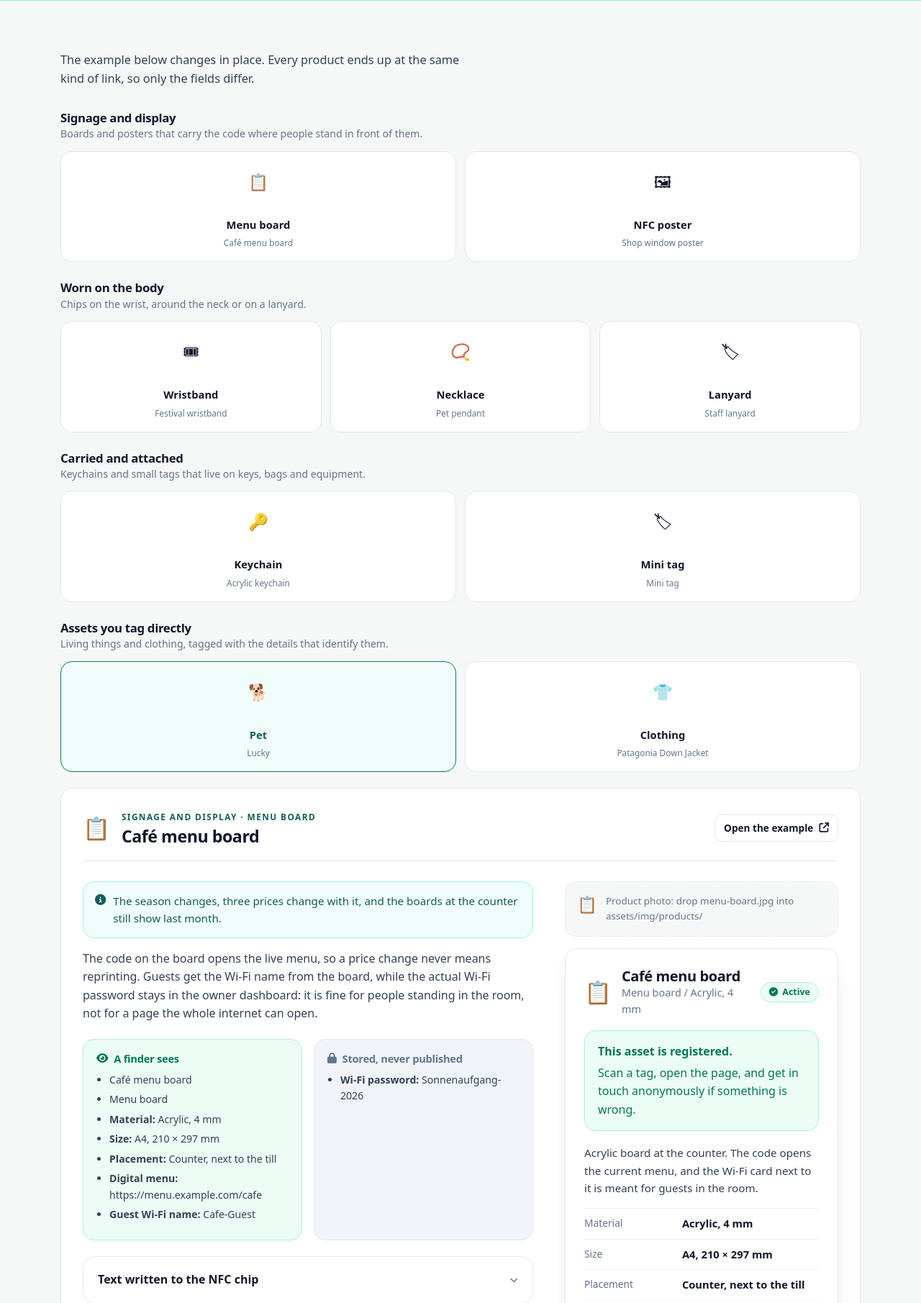
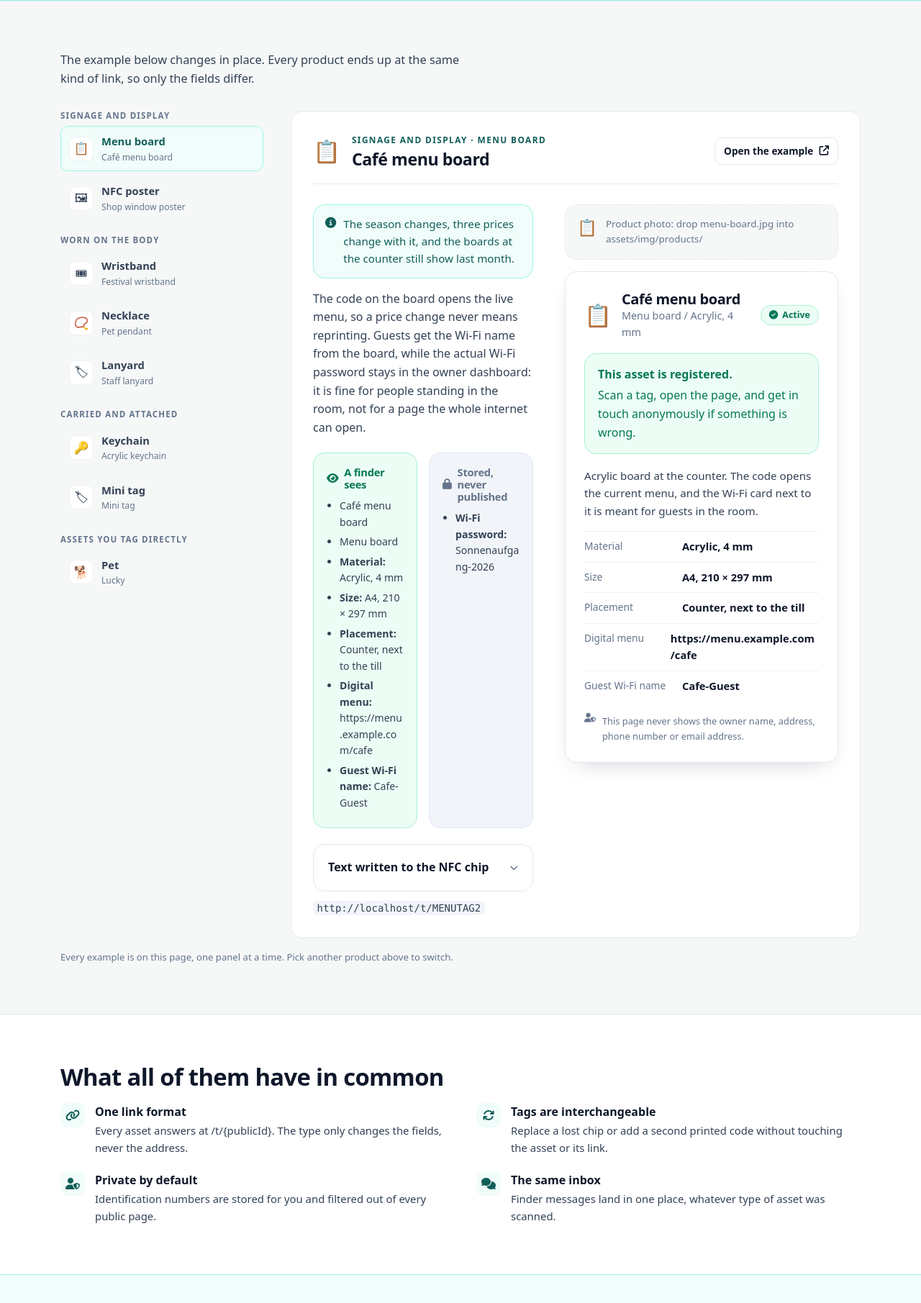
Before and after one commit to albertlisage-ux/NFC, a PHP site: page /use-cases in a window 1280 px wide. Shown: the part 360-2171 px from the top of the page at 72% size. Run offline with PHP 8.4, Linux system fonts and the light colour scheme.

Commit message:
Keep the product list in view while browsing examples
Clicking a product used to push the example below the (now scrolled away)
product grid, so switching again meant scrolling back up. The catalogue is
now the common sticky layout:

- desktop: a two column layout with the product list pinned in a left
  sidebar (grouped by family) and the selected example on the right
- narrow screens: the same list becomes a pinned horizontal strip under
  the site header, grouped with small family labels
- the active product is highlighted from the URL fragment, so deep links
  and the back button still behave, and no JavaScript is required

Also: the family cards on the home page now link straight to the first
product of that family, so a visitor lands on content instead of a list.

Three new layout checks cover the behaviour: the list is still on screen
after switching, it stays pinned while scrolling, and a product can be
chosen from a scrolled position.

```diff
--- a/assets/css/portal.css
+++ b/assets/css/portal.css
@@ -469,29 +469,52 @@ code, kbd, samp {
 
 .section-tabs .tab-heading { margin-bottom: 6px; }
 
-.type-tabs { margin-top: 26px; }
+/*
+ * Catalogue layout: a sticky product list beside the example that is being
+ * read. The list never scrolls away, so switching products never means
+ * scrolling back to the top.
+ */
+.catalog {
+  display: grid;
+  grid-template-columns: 286px minmax(0, 1fr);
+  gap: 34px;
+  align-items: start;
+  margin-top: 26px;
+}
 
-.type-group + .type-group { margin-top: 26px; }
-.type-group-head { margin-bottom: 12px; }
-.type-group-head h2 { font-size: 1.05rem; margin-bottom: 2px; }
-.type-group-head p { margin: 0; font-size: .88rem; color: var(--muted); }
-
-.type-tablist { display: grid; grid-template-columns: repeat(auto-fit, minmax(170px, 1fr)); gap: 12px; }
-.type-tab {
-  display: flex; flex-direction: column; align-items: center; gap: 4px;
-  padding: 16px 12px; text-align: center; color: inherit;
-  background: var(--surface); border: 1px solid var(--line); border-radius: var(--r-card);
-  transition: border-color .15s ease, background-color .15s ease, transform .12s ease;
+.catalog-nav {
+  position: sticky;
+  top: 96px;
+  max-height: calc(100dvh - 128px);
+  overflow-y: auto;
+  padding-right: 4px;
 }
-.type-tab:hover { text-decoration: none; border-color: var(--accent-line); transform: translateY(-2px); }
-.type-tab .type-tile-mark { font-size: 1.4rem; line-height: 1; }
-.type-tab-label { font-weight: 640; font-size: .92rem; }
-.type-tab-hint { font-size: .74rem; color: var(--muted); }
-.type-tab-media { display: grid; place-items: center; width: 100%; min-height: 64px; margin-bottom: 6px; }
-.type-tab-media img {
-  width: 100%; max-width: 180px; aspect-ratio: 4 / 3; object-fit: cover;
-  border-radius: 10px; border: 1px solid var(--line-soft);
+.catalog-group + .catalog-group { margin-top: 20px; }
+.catalog-group-title {
+  margin: 0 0 8px; font-size: .72rem; font-weight: 700;
+  text-transform: uppercase; letter-spacing: .1em; color: var(--muted);
 }
+.catalog-list { list-style: none; margin: 0; padding: 0; display: grid; gap: 6px; }
+.catalog-item {
+  display: flex; align-items: center; gap: 11px;
+  padding: 9px 11px; color: var(--ink-soft);
+  border: 1px solid transparent; border-radius: var(--r-control);
+  transition: background-color .15s ease, border-color .15s ease;
+}
+.catalog-item:hover { text-decoration: none; background: var(--surface); border-color: var(--line); }
+.catalog-item-mark {
+  flex: 0 0 auto; width: 34px; height: 34px; border-radius: 9px;
+  display: grid; place-items: center; overflow: hidden;
+  background: var(--surface); border: 1px solid var(--line-soft); font-size: 1.05rem;
+}
+.catalog-item-mark img { width: 100%; height: 100%; object-fit: cover; }
+.catalog-item-body { display: flex; flex-direction: column; min-width: 0; }
+.catalog-item-body strong { font-size: .92rem; font-weight: 620; }
+.catalog-item-body small {
+  color: var(--muted); font-size: .76rem;
+  overflow: hidden; text-overflow: ellipsis; white-space: nowrap;
+}
+.catalog-item:focus-visible { outline: 2px solid var(--accent); outline-offset: 2px; }
 
 /* Grouped product picker in the owner forms. */
 .type-group-select { border: 0; padding: 0; margin: 0 0 14px; }
@@ -500,29 +523,42 @@ code, kbd, samp {
   color: var(--muted); font-weight: 700; padding: 0 0 8px;
 }
 
-/* The selected tab is the one whose panel is targeted, or the first one when
-   the page was opened without a fragment. */
-.type-tabs:not(:has(.type-panel:target)) .type-tab[href="#type-pet"],
-.type-tabs:has(#type-pet:target) .type-tab[href="#type-pet"],
-.type-tabs:has(#type-bicycle:target) .type-tab[href="#type-bicycle"],
-.type-tabs:has(#type-vehicle:target) .type-tab[href="#type-vehicle"],
-.type-tabs:has(#type-clothing:target) .type-tab[href="#type-clothing"],
-.type-tabs:has(#type-item:target) .type-tab[href="#type-item"],
-.type-tabs:has(#type-industrial:target) .type-tab[href="#type-industrial"] {
-  border-color: var(--accent);
+/* The active product is the one whose panel is targeted, or the first entry
+   when the page was opened without a fragment. */
+.catalog:not(:has(.type-panel:target)) .catalog-item[href="#type-menu_board"],
+.catalog:has(#type-menu_board:target) .catalog-item[href="#type-menu_board"],
+.catalog:has(#type-poster:target) .catalog-item[href="#type-poster"],
+.catalog:has(#type-wristband:target) .catalog-item[href="#type-wristband"],
+.catalog:has(#type-necklace:target) .catalog-item[href="#type-necklace"],
+.catalog:has(#type-lanyard:target) .catalog-item[href="#type-lanyard"],
+.catalog:has(#type-keychain:target) .catalog-item[href="#type-keychain"],
+.catalog:has(#type-mini_tag:target) .catalog-item[href="#type-mini_tag"],
+.catalog:has(#type-pet:target) .catalog-item[href="#type-pet"],
+.catalog:has(#type-clothing:target) .catalog-item[href="#type-clothing"] {
   background: var(--accent-tint);
+  border-color: var(--accent-line);
+}
+.catalog:not(:has(.type-panel:target)) .catalog-item[href="#type-menu_board"] strong,
+.catalog:has(#type-menu_board:target) .catalog-item[href="#type-menu_board"] strong,
+.catalog:has(#type-poster:target) .catalog-item[href="#type-poster"] strong,
+.catalog:has(#type-wristband:target) .catalog-item[href="#type-wristband"] strong,
+.catalog:has(#type-necklace:target) .catalog-item[href="#type-necklace"] strong,
+.catalog:has(#type-lanyard:target) .catalog-item[href="#type-lanyard"] strong,
+.catalog:has(#type-keychain:target) .catalog-item[href="#type-keychain"] strong,
+.catalog:has(#type-mini_tag:target) .catalog-item[href="#type-mini_tag"] strong,
+.catalog:has(#type-pet:target) .catalog-item[href="#type-pet"] strong,
+.catalog:has(#type-clothing:target) .catalog-item[href="#type-clothing"] strong {
   color: var(--accent-dark);
-  transform: none;
 }
 
-.type-panels { margin-top: 22px; }
+.type-panels { min-width: 0; }
 
 /* One panel at a time. Without :has() support the first panel stays visible
    and a targeted panel is added, which degrades to the previous behaviour. */
 .type-panel { display: none; }
 .type-panel:first-of-type { display: block; }
 .type-panel:target { display: block; }
-.type-tabs:has(.type-panel:target) .type-panel:first-of-type:not(:target) { display: none; }
+.catalog:has(.type-panel:target) .type-panel:first-of-type:not(:target) { display: none; }
 
 .type-panel {
   background: var(--surface);
--- a/index.php
+++ b/index.php
@@ -166,6 +166,7 @@ dat_json_ld([
 
             <div class="family-grid">
                 <?php foreach ($categories as $category): ?>
+                    <?php $firstType = dat_asset_types()[$category['types'][0] ?? 0] ?? null; ?>
                     <article class="family-card">
                         <h3><?= e($category['label']) ?></h3>
                         <p><?= e($category['hint']) ?></p>
@@ -180,7 +181,7 @@ dat_json_ld([
                                 </li>
                             <?php endforeach; ?>
                         </ul>
-                        <a class="explore-link" href="<?= e(dat_url('use-cases')) ?>#group-<?= e($category['key']) ?>">
+                        <a class="explore-link" href="<?= e(dat_url('use-cases') . ($firstType !== null ? '#type-' . $firstType['key'] : '')) ?>">
                             <?= e(t('home.family_link', 'See the examples')) ?>
                             <i class="fa-solid fa-arrow-right" aria-hidden="true"></i>
                         </a>
--- a/use-cases.php
+++ b/use-cases.php
@@ -101,14 +101,18 @@ dat_page_start([
         <div class="shell">
             <p class="section-lead"><?= e(t('cases.pick_hint', 'The example below changes in place. Every product ends up at the same kind of link, so only the fields differ.')) ?></p>
 
-            <div class="type-tabs" data-tabs>
+            <?php /*
+             * Sticky catalogue navigation: the product list stays in view while
+             * the example on the right is read, so a visitor never has to
+             * scroll back up to switch to another product. On narrow screens
+             * the same list becomes a pinned horizontal strip.
+             */ ?>
+            <div class="catalog" data-tabs>
+                <aside class="catalog-nav" aria-label="<?= e(t('cases.tablist_label', 'Products')) ?>">
                     <?php foreach ($categories as $category): ?>
-                    <section class="type-group" id="group-<?= e($category['key']) ?>">
-                        <header class="type-group-head">
-                            <h2><?= e($category['label']) ?></h2>
-                            <p><?= e($category['hint']) ?></p>
-                        </header>
-                        <div class="type-tablist" role="tablist" aria-label="<?= e($category['label']) ?>">
+                        <section class="catalog-group" id="group-<?= e($category['key']) ?>">
+                            <h2 class="catalog-group-title"><?= e($category['label']) ?></h2>
+                            <ul class="catalog-list">
                                 <?php foreach ($category['types'] as $typeId): ?>
                                     <?php
                                     $type = dat_asset_types()[$typeId] ?? null;
@@ -119,27 +123,32 @@ dat_page_start([
                                     $image = $entry !== null ? dat_product_image_url($entry['image']) : null;
                                     $isFirst = $typeId === $firstTypeId;
                                     ?>
-                                <a class="type-tile type-tab"
+                                    <li>
+                                        <a class="catalog-item"
                                            href="#type-<?= e($type['key']) ?>"
                                            id="tab-type-<?= e($type['key']) ?>"
                                            role="tab"
                                            aria-controls="type-<?= e($type['key']) ?>"
                                            aria-selected="<?= $isFirst ? 'true' : 'false' ?>"
                                            tabindex="<?= $isFirst ? '0' : '-1' ?>">
-                                    <span class="type-tab-media">
+                                            <span class="catalog-item-mark" aria-hidden="true">
                                                 <?php if ($image !== null): ?>
-                                            <img src="<?= e($image) ?>" alt="" loading="lazy" width="320" height="240">
+                                                    <img src="<?= e($image) ?>" alt="" loading="lazy" width="40" height="40">
                                                 <?php else: ?>
-                                            <span class="type-tile-mark" aria-hidden="true"><?= e($type['emoji']) ?></span>
+                                                    <?= e($type['emoji']) ?>
                                                 <?php endif; ?>
                                             </span>
-                                    <span class="type-tab-label"><?= e($type['label']) ?></span>
-                                    <span class="type-tab-hint"><?= e($entry['name'] ?? t('type.' . $type['key'] . '.example', $type['label'])) ?></span>
+                                            <span class="catalog-item-body">
+                                                <strong><?= e($type['label']) ?></strong>
+                                                <small><?= e($entry['name'] ?? t('type.' . $type['key'] . '.example', $type['label'])) ?></small>
+                                            </span>
                                         </a>
+                                    </li>
                                 <?php endforeach; ?>
-                        </div>
+                            </ul>
                         </section>
                     <?php endforeach; ?>
+                </aside>
 
                 <div class="type-panels">
                     <?php foreach ($catalog as $entry): ?>
```
Also changed, not shown: other parts of assets/css/portal.css (+20 -7 lines), scripts/ui-check.mjs (+21 -0 lines). Lines whose indentation alone changed are shown as unchanged.
